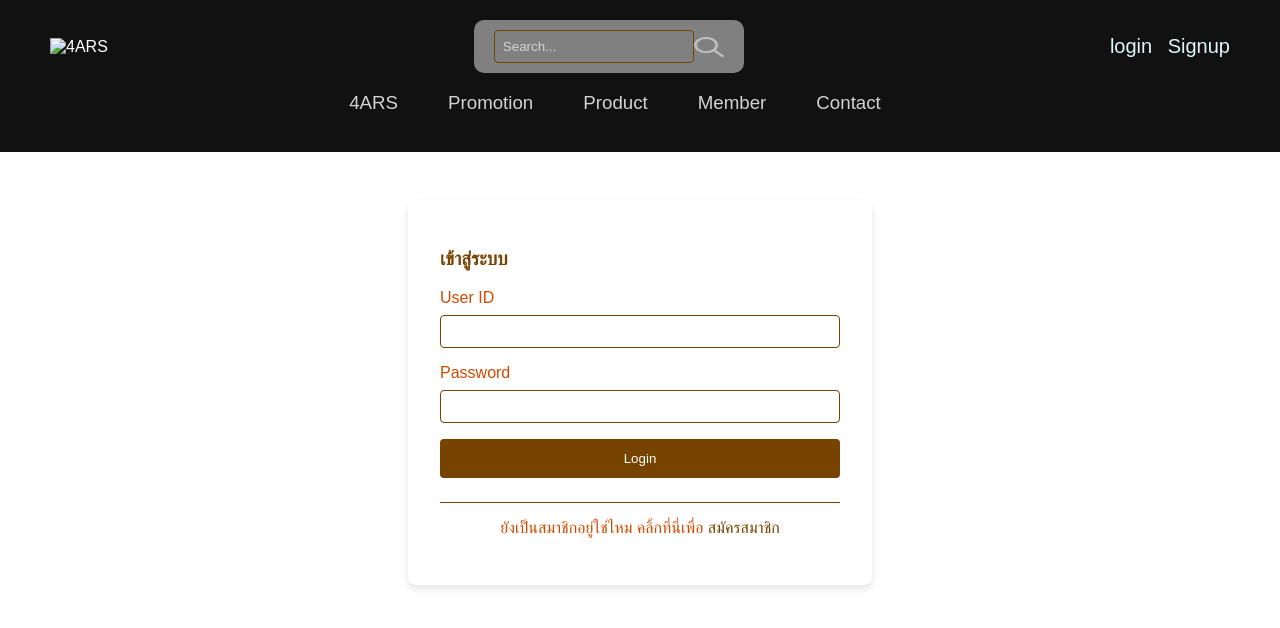
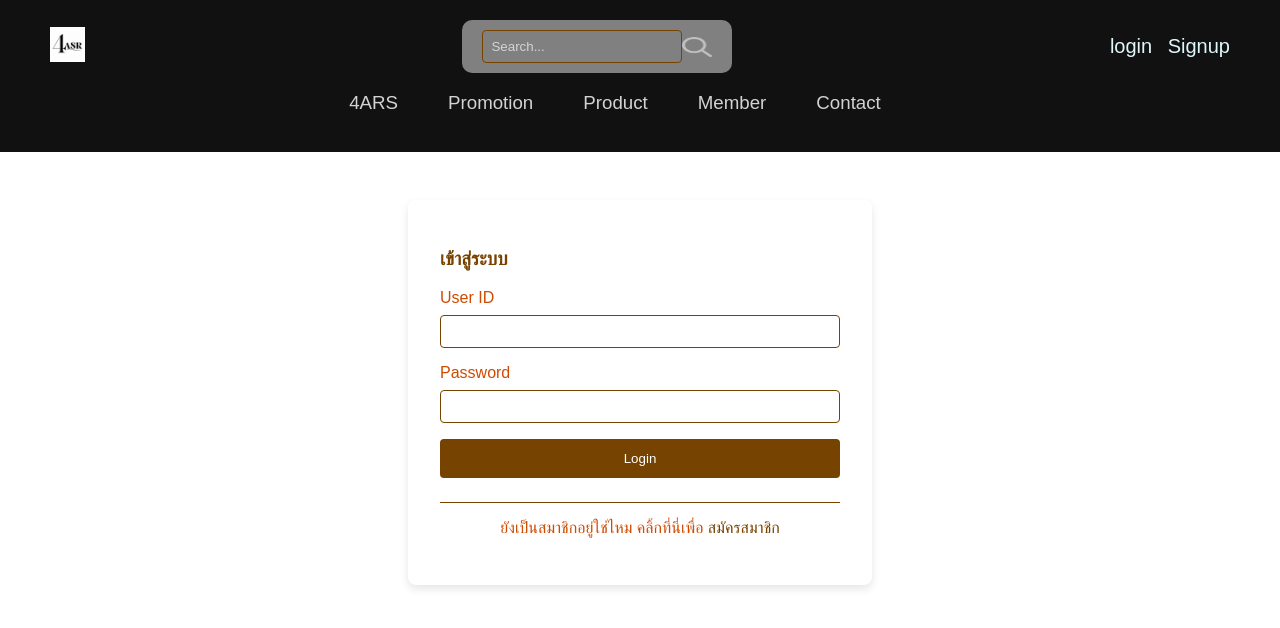
Before and after one commit to ttc49809/shop-Accessories, a plain HTML site: page login.html in a window 1280 px wide. Shown: the top 628 px of the page. Drawn offline with Linux system fonts and the light colour scheme.

Commit message:
Update login.html

```diff
--- a/login.html
+++ b/login.html
@@ -5,12 +5,13 @@
     <meta name="viewport" content="width=device-width, initial-scale=1.0" />
     <title>Document</title>
     <link rel="stylesheet" href="login.css" />
+    <link rel="icon"  href="imges/4ASR_index/logo.png">
   </head>
   <body>
     <nav id="nav">
       <div class="navTop">
         <div class="navItem">
-          <img src="4ASR/logo.png" alt="4ARS" />
+          <img src="imges/4ASR_index/logo.png" alt="4ARS" />
         </div>
         <div class="navItem">
           <div class="search">
```
